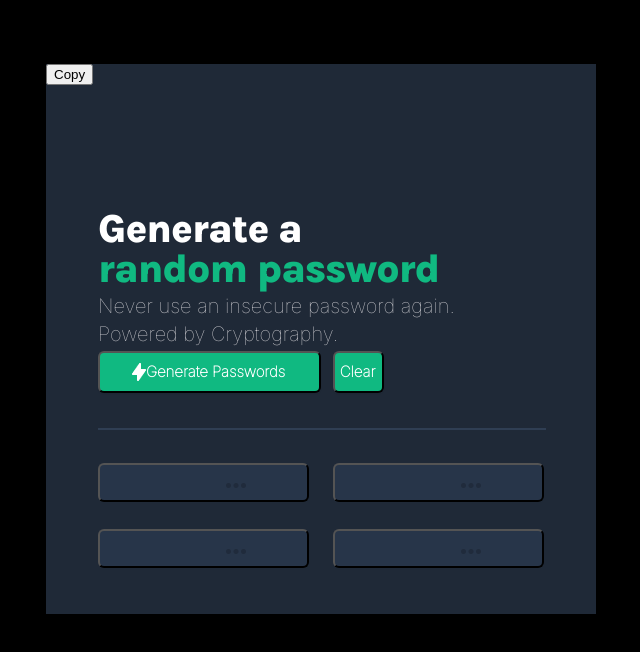
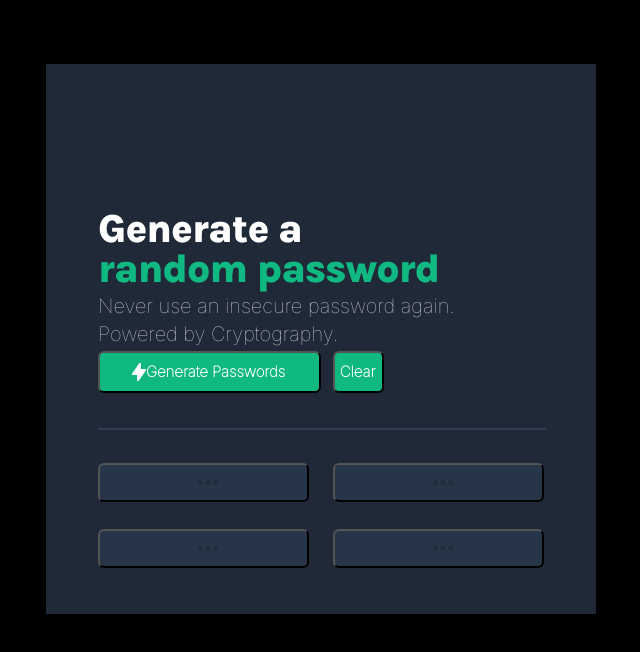
Before and after one commit to christian100kodehode/Password-generator, a plain HTML site: page index.html in a window 1280 px wide. Shown: the whole page, without its empty margins (16-656 px from the left). Drawn offline with Linux system fonts and the light colour scheme.

Commit message:
update css + html

```diff
--- a/index.css
+++ b/index.css
@@ -143,7 +143,3 @@ h1 span {
   left: 287px;
   top: 465px;
 }
-
-.icondots {
-  padding-left: 55px;
-}
--- a/index.html
+++ b/index.html
@@ -28,22 +28,20 @@
         <div id="borderforbuttton"></div>
 
         <button id="emptybutton1" onclick="CopyToClipboard('emptybutton1');return false;">
-          <span class="icondots"><img src="./Icondots.png" /></span>
+          <img src="./Icondots.png" />
         </button>
 
         <button id="emptybutton2" id="emptybutton2" onclick="CopyToClipboard('emptybutton2');return false;">
-          <span class="icondots"><img src="./Icondots.png" /></span>
+          <img src="./Icondots.png" />
         </button>
 
         <button id="emptybutton3" onclick="CopyToClipboard('emptybutton3');return false;">
-          <span class="icondots"><img src="./Icondots.png" /></span>
+          <img src="./Icondots.png" />
         </button>
 
         <button id="emptybutton4" onclick="CopyToClipboard('emptybutton4');return false;">
-          <span class="icondots"><img src="./Icondots.png" /></span>
+          <img src="./Icondots.png" />
         </button>
-
-        <button id="copybuttonpass4" onclick="CopyToClipboard('emptybutton4');return false;">Copy</button>
       </div>
     </div>
 
```
